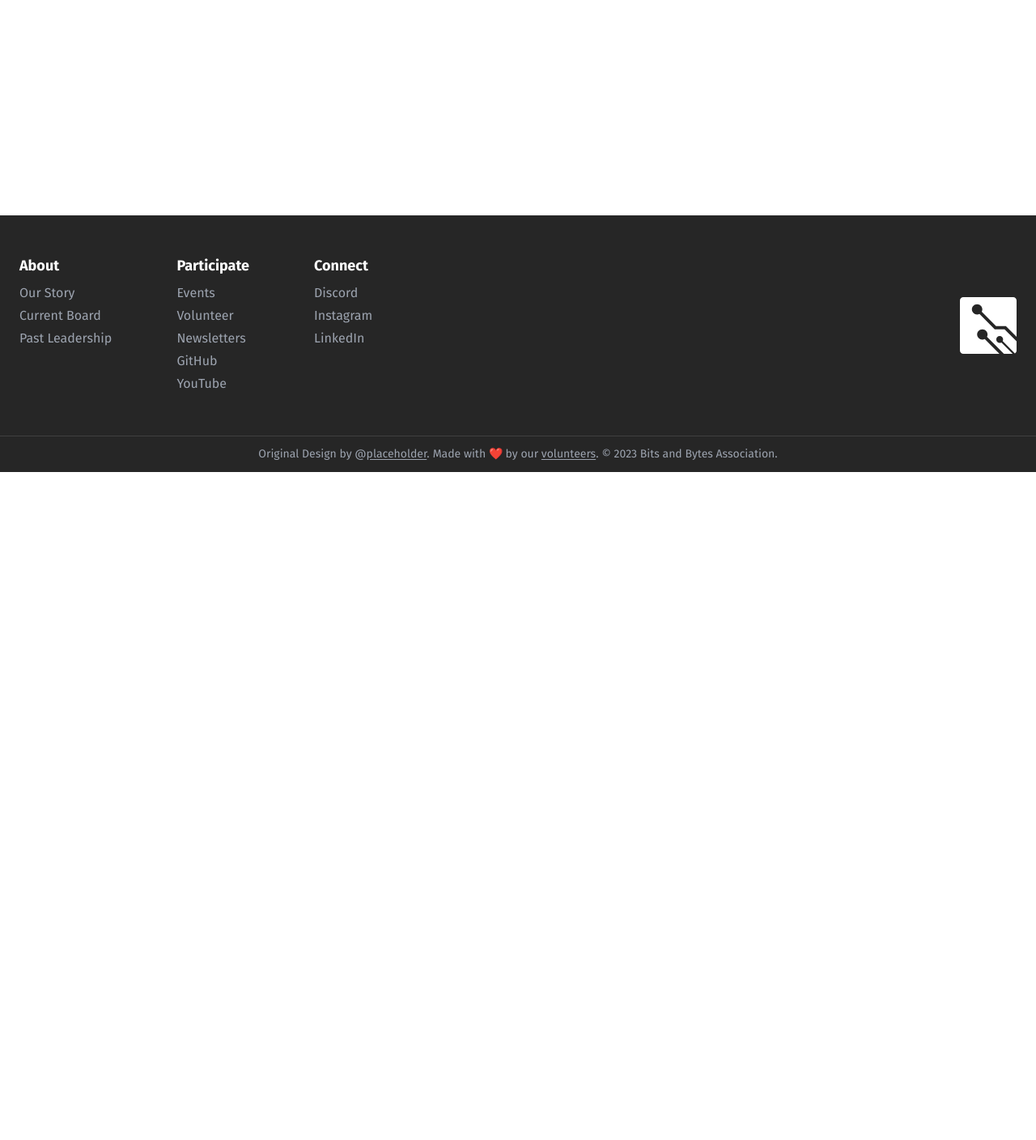
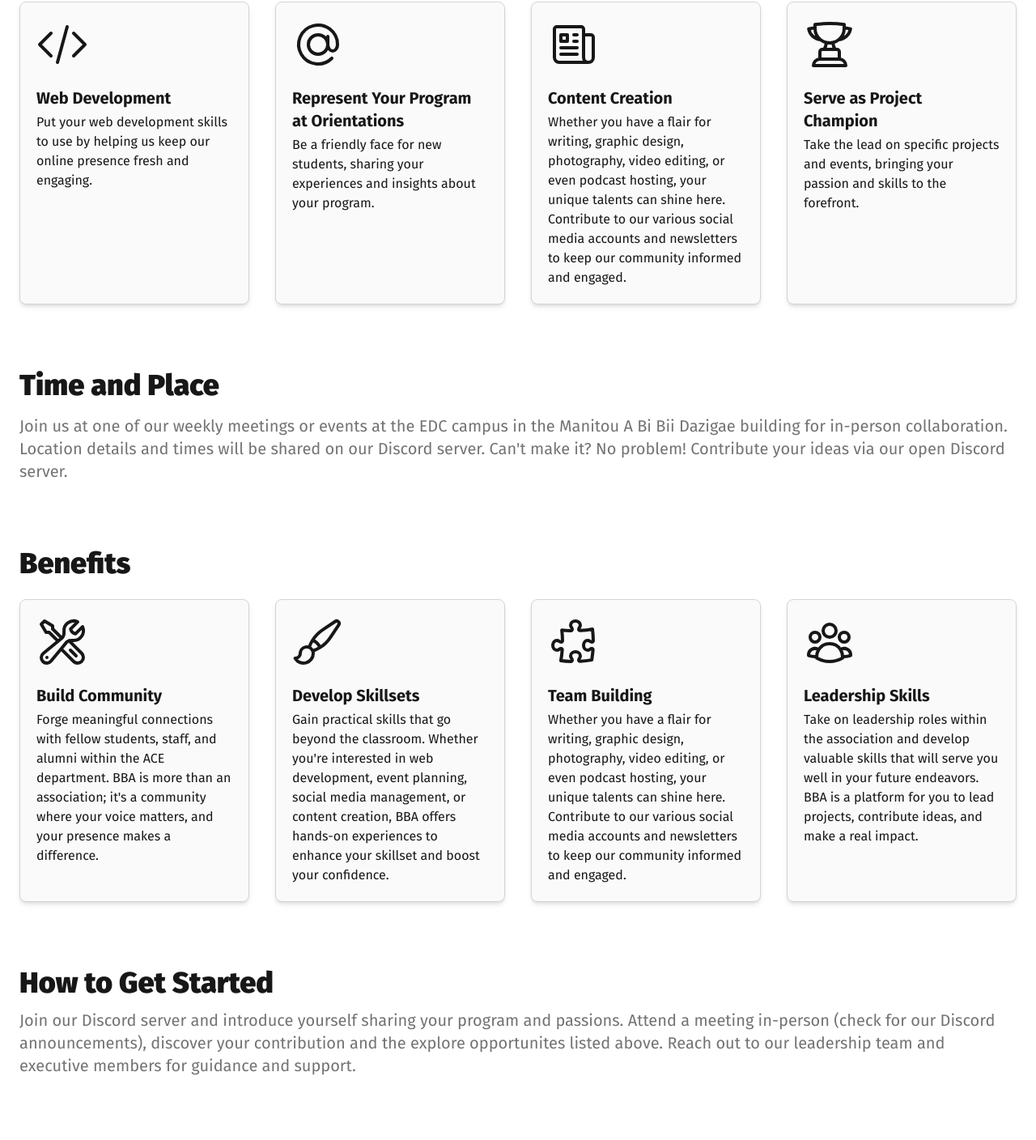
Before and after one commit to bits-and-bytes-association/bitsandbytesassociation.ca, a Next.js app: page /volunteer in a window 1280 px wide. Before the commit this address had no page. Shown: the part 658-2066 px from the top of the page at 81% size. Before the commit the page ends 1241 px from the top, so only its background shows below. Built offline with nearby package versions, Linux system fonts and the light colour scheme.

Commit message:
Add the Volunteer page and tweak general styling

```diff
--- a/src/components/common/layout/Page.jsx
+++ b/src/components/common/layout/Page.jsx
@@ -5,9 +5,7 @@ export default function Page({ title, description, children }) {
     <>
       <Title title={title} />
       <div className="container mx-auto px-6 pt-8 pb-16">
-        <h1 className="mb-6 cursor-default text-5xl font-black text-neutral-900">
-          {title}
-        </h1>
+        <h1 className="mb-6 cursor-default text-5xl font-black">{title}</h1>
         <p className="mb-12 text-xl text-neutral-500">{description}</p>
         {children}
       </div>
--- a/src/data/footer-links.json
+++ b/src/data/footer-links.json
@@ -24,8 +24,8 @@
         "href": "/events"
       },
       {
-        "label": "Volunteer",
-        "href": "#"
+        "label": "Volunteering",
+        "href": "/volunteer"
       },
       {
         "label": "Newsletters",
--- a/src/pages/current-board.jsx
+++ b/src/pages/current-board.jsx
@@ -38,11 +38,11 @@ export default function CurrentBoardPage() {
                 alt={`${member.name} Avatar`}
               />
               <div className="p-5">
-                <h2 className="text-xl font-bold text-neutral-900">
+                <div className="text-xl font-bold text-neutral-900">
                   {member.name}
-                </h2>
+                </div>
                 <div className="text-neutral-600">{member.program}</div>
-                <span className="text-neutral-600">{member.role}</span>
+                <div className="text-neutral-600">{member.role}</div>
                 <p className="mt-3 mb-4 font-light text-neutral-800">
                   {member.bio}
                 </p>
--- a/src/pages/index.jsx
+++ b/src/pages/index.jsx
@@ -88,7 +88,7 @@ export default function Home({ instaFeed }) {
                 dignissim sapien, eget lobortis sapien nunc ut elit.
               </p>
               <div>
-                <Button as={Link} href="#" size="lg">
+                <Button as={Link} href="/our-story" size="lg">
                   Learn More
                 </Button>
               </div>
@@ -103,7 +103,7 @@ export default function Home({ instaFeed }) {
       </section>
 
       {/* Instagram section */}
-      <section id="instagram">
+      <section id="instagram" className="md:py-16">
         <div className="container mx-auto px-8">
           <InstagramWidget
             title="Follow us on Instagram"
--- a/src/pages/our-story.jsx
+++ b/src/pages/our-story.jsx
@@ -4,10 +4,10 @@ import Page from '@/components/common/layout/Page';
 import {
   HeartIcon,
   BookOpenIcon,
-  UserGroupIcon,
   AcademicCapIcon,
   EyeIcon,
   RocketLaunchIcon,
+  SparklesIcon,
 } from '@heroicons/react/24/outline';
 
 export default function OurStoryPage() {
@@ -33,11 +33,14 @@ export default function OurStoryPage() {
       }
     >
       {/* Mission and Vision cards */}
-      <div className="mb-16 flex justify-center gap-8">
+      <section
+        id="mission-and-vision"
+        className="mb-32 flex justify-center gap-32"
+      >
         <div className="flex flex-col items-center gap-4">
-          <div className="max-w-xs grow rounded-lg border border-neutral-300 bg-neutral-50 p-5 shadow-md">
+          <div className="max-w-sm grow rounded-lg border border-neutral-300 bg-neutral-50 p-5 shadow-md">
             <RocketLaunchIcon className="mb-5 h-16 w-16" />
-            <h2 className="text-xl font-bold text-neutral-900">Mission</h2>
+            <div className="mb-1 text-xl font-bold">Mission</div>
             <p>
               Cultivate a thriving community through meaningful communication,
               connecting ACE Department students, staff, and alumni.
@@ -45,21 +48,21 @@ export default function OurStoryPage() {
           </div>
         </div>
         <div className="flex flex-col items-center gap-4">
-          <div className="max-w-xs grow rounded-lg border border-neutral-300 bg-neutral-50 p-5 shadow-md">
+          <div className="max-w-sm grow rounded-lg border border-neutral-300 bg-neutral-50 p-5 shadow-md">
             <EyeIcon className="mb-5 h-16 w-16" />
-            <h2 className="text-xl font-bold text-neutral-900">Vision</h2>
-            Establish a distinguished RRC Polytech tech community, uniting
-            students, alumni, and staff with a dedication to high-quality
-            education and enduring relationships within the ACE Department.
+            <div className="mb-1 text-xl font-bold">Vision</div>
+            <p>
+              Establish a distinguished RRC Polytech tech community, uniting
+              students, alumni, and staff with a dedication to high-quality
+              education and enduring relationships within the ACE Department.
+            </p>
           </div>
         </div>
-      </div>
+      </section>
       {/* Goals */}
-      <div className="flex flex-col">
+      <section id="goals" className="mb-20 flex flex-col">
         <div className="mb-12 text-center">
-          <h2 className="cursor-default text-4xl font-bold text-neutral-900">
-            Goals
-          </h2>
+          <div className="cursor-default text-4xl font-black">Goals</div>
           <p className="text-xl text-neutral-500">
             Inspire a meaningful college experience by championing teamwork and
             embracing diversity among ACE students.
@@ -69,9 +72,9 @@ export default function OurStoryPage() {
         <div className="grid gap-8 lg:grid-cols-2">
           <div className="rounded-lg border border-neutral-300 bg-neutral-50 p-5 shadow-md">
             <AcademicCapIcon className="mb-3 h-16 w-16" />
-            <h3 className="text-xl font-bold text-neutral-900">
+            <div className="mb-1 text-xl font-bold">
               Address Diverse Student Needs
-            </h3>
+            </div>
             <p>
               Tackle a spectrum of needs from academic support, professional
               development, social and well-being initiatives, across all ACE
@@ -79,10 +82,10 @@ export default function OurStoryPage() {
             </p>
           </div>
           <div className="rounded-lg border border-neutral-300 bg-neutral-50 p-5 shadow-md">
-            <UserGroupIcon className="mb-3 h-16 w-16" />
-            <h3 className="text-xl font-bold text-neutral-900">
+            <SparklesIcon className="mb-3 h-16 w-16" />
+            <div className="mb-1 text-xl font-bold">
               Organize Inclusive Events
-            </h3>
+            </div>
             <p>
               Plan engaging events from industry professional meet-ups, program
               tutorials, to fun game nights, providing diverse opportunities for
@@ -91,9 +94,9 @@ export default function OurStoryPage() {
           </div>
           <div className="rounded-lg border border-neutral-300 bg-neutral-50 p-5 shadow-md">
             <BookOpenIcon className="mb-3 h-16 w-16" />
-            <h3 className="text-xl font-bold text-neutral-900">
+            <div className="mb-1 text-xl font-bold">
               Share Valuable information
-            </h3>
+            </div>
             <p>
               Effectively spread information through savvy social media posts
               and carefully crafted newsletters. Boost event awareness,
@@ -103,9 +106,9 @@ export default function OurStoryPage() {
           </div>
           <div className="rounded-lg border border-neutral-300 bg-neutral-50 p-5 shadow-md">
             <HeartIcon className="mb-3 h-16 w-16" />
-            <h3 className="text-xl font-bold text-neutral-900">
+            <div className="mb-1 text-xl font-bold">
               Nurture an Empowered Community
-            </h3>
+            </div>
             <p>
               Fuel community growth by through executive meetings to
               strategically plan and discuss upcoming events and initiatives -
@@ -114,7 +117,7 @@ export default function OurStoryPage() {
             </p>
           </div>
         </div>
-      </div>
+      </section>
     </Page>
   );
 }
--- a/src/pages/past-leadership.jsx
+++ b/src/pages/past-leadership.jsx
@@ -63,13 +63,13 @@ export default function PastLeadershipPage() {
       description="We acknowledge the invaluable contributions of past leadership teams who have guided and shaped the Bits and Bytes Association. Each name on this list represents dedicated individuals who played pivotal roles, leaving an enduring impact on our community. We are so grateful to the students who have been instrumental in building the Bits and Bytes Association into what it is today."
     >
       <div className="mb-4 flex flex-col items-center justify-between sm:flex-row">
-        <h1 className="mb-4 text-2xl font-semibold sm:mb-0">Members</h1>
+        <h2 className="mb-4 text-2xl font-semibold sm:mb-0">Members</h2>
         <SearchBar onChange={onSearchChange} />
       </div>
       <div className="overflow-x-auto rounded-lg border border-neutral-300 shadow-md">
         <table className="w-full text-left">
           <thead className="bg-neutral-100">
-            <tr className="border-b text-neutral-900">
+            <tr className="border-b">
               <th className="px-6 py-4">Name</th>
               <th className="px-6 py-4">Role</th>
               <th className="px-6 py-4">Year</th>
--- /dev/null
+++ b/src/pages/volunteer.jsx
@@ -0,0 +1,195 @@
+import Link from 'next/link';
+import Image from 'next/image';
+import Page from '@/components/common/layout/Page';
+import Button from '@/components/common/ui/Button';
+
+// Icons
+import {
+  AtSymbolIcon,
+  CodeBracketIcon,
+  NewspaperIcon,
+  PaintBrushIcon,
+  PuzzlePieceIcon,
+  TrophyIcon,
+  UserGroupIcon,
+  WrenchScrewdriverIcon,
+} from '@heroicons/react/24/outline';
+
+export default function VolunteerPage() {
+  return (
+    <Page
+      title="Volunteering"
+      description="The Bits and Bytes Association believes in the power of collaboration, creativity, and community. As a student-run organization dedicated to enhancing the educational experience within the Applied Computer Education (ACE) department at Red River College Polytechnic, we understand the value of student engagement. Our volunteer opportunities are designed to not only contribute to the success of the BBA but also to provide a platform for personal and professional growth."
+    >
+      <div className="mt-16 mb-4">
+        {/* Who We're Looking For */}
+        <section id="who-were-looking-for">
+          <div className="mb-4 text-4xl font-black">Who We're Looking For</div>
+          <p className="mb-20 text-xl text-neutral-500">
+            All students with a passion for technology and eager to develop your
+            skills and contribute to a supportive community are welcome! If
+            you're enrolled in any of RRC Polytech's ACE programs, there's a
+            place for you to contribute in the BBA.
+          </p>
+        </section>
+
+        {/* Opportunities */}
+        <section id="opportunities" className="mb-20">
+          <div className="mb-6 text-4xl font-black">Opportunities</div>
+          <div className="flex justify-center gap-8">
+            <div className="flex flex-col items-center gap-4">
+              <div className="max-w-xs grow rounded-lg border border-neutral-300 bg-neutral-50 p-5 shadow-md">
+                <CodeBracketIcon className="mb-5 h-16 w-16" />
+                <div className="mb-1 text-xl font-bold">Web Development</div>
+                <p>
+                  Put your web development skills to use by helping us keep our
+                  online presence fresh and engaging.
+                </p>
+              </div>
+            </div>
+            <div className="flex flex-col items-center gap-4">
+              <div className="max-w-xs grow rounded-lg border border-neutral-300 bg-neutral-50 p-5 shadow-md">
+                <AtSymbolIcon className="mb-5 h-16 w-16" />
+                <div className="mb-1 text-xl font-bold">
+                  Represent Your Program at Orientations
+                </div>
+                <p>
+                  Be a friendly face for new students, sharing your experiences
+                  and insights about your program.
+                </p>
+              </div>
+            </div>
+            <div className="flex flex-col items-center gap-4">
+              <div className="max-w-xs grow rounded-lg border border-neutral-300 bg-neutral-50 p-5 shadow-md">
+                <NewspaperIcon className="mb-5 h-16 w-16" />
+                <div className="mb-1 text-xl font-bold">Content Creation</div>
+                <p>
+                  Whether you have a flair for writing, graphic design,
+                  photography, video editing, or even podcast hosting, your
+                  unique talents can shine here. Contribute to our various
+                  social media accounts and newsletters to keep our community
+                  informed and engaged.
+                </p>
+              </div>
+            </div>
+            <div className="flex flex-col items-center gap-4">
+              <div className="max-w-xs grow rounded-lg border border-neutral-300 bg-neutral-50 p-5 shadow-md">
+                <TrophyIcon className="mb-5 h-16 w-16" />
+                <div className="mb-1 text-xl font-bold">
+                  Serve as Project Champion
+                </div>
+                <p>
+                  Take the lead on specific projects and events, bringing your
+                  passion and skills to the forefront.
+                </p>
+              </div>
+            </div>
+          </div>
+        </section>
+
+        {/* Time and Place */}
+        <section id="time-and-place" className="mb-20">
+          <div className="mb-4 text-4xl font-black">Time and Place</div>
+          <p className="text-xl text-neutral-500">
+            Join us at one of our weekly meetings or events at the EDC campus in
+            the Manitou A Bi Bii Dazigae building for in-person collaboration.
+            Location details and times will be shared on our Discord server.
+            Can't make it? No problem! Contribute your ideas via our open
+            Discord server.
+          </p>
+        </section>
+
+        {/* Benefits */}
+        <section id="benefits" className="mb-20">
+          <div className="mb-6 text-4xl font-black">Benefits</div>
+          <div className="flex justify-center gap-8">
+            <div className="flex flex-col items-center gap-4">
+              <div className="max-w-xs grow rounded-lg border border-neutral-300 bg-neutral-50 p-5 shadow-md">
+                <WrenchScrewdriverIcon className="mb-5 h-16 w-16" />
+                <div className="mb-1 text-xl font-bold">Build Community</div>
+                <p>
+                  Forge meaningful connections with fellow students, staff, and
+                  alumni within the ACE department. BBA is more than an
+                  association; it's a community where your voice matters, and
+                  your presence makes a difference.
+                </p>
+              </div>
+            </div>
+            <div className="flex flex-col items-center gap-4">
+              <div className="max-w-xs grow rounded-lg border border-neutral-300 bg-neutral-50 p-5 shadow-md">
+                <PaintBrushIcon className="mb-5 h-16 w-16" />
+                <div className="mb-1 text-xl font-bold">Develop Skillsets</div>
+                <p>
+                  Gain practical skills that go beyond the classroom. Whether
+                  you're interested in web development, event planning, social
+                  media management, or content creation, BBA offers hands-on
+                  experiences to enhance your skillset and boost your
+                  confidence.
+                </p>
+              </div>
+            </div>
+            <div className="flex flex-col items-center gap-4">
+              <div className="max-w-xs grow rounded-lg border border-neutral-300 bg-neutral-50 p-5 shadow-md">
+                <PuzzlePieceIcon className="mb-5 h-16 w-16" />
+                <div className="mb-1 text-xl font-bold">Team Building</div>
+                <p>
+                  Whether you have a flair for writing, graphic design,
+                  photography, video editing, or even podcast hosting, your
+                  unique talents can shine here. Contribute to our various
+                  social media accounts and newsletters to keep our community
+                  informed and engaged.
+                </p>
+              </div>
+            </div>
+            <div className="flex flex-col items-center gap-4">
+              <div className="max-w-xs grow rounded-lg border border-neutral-300 bg-neutral-50 p-5 shadow-md">
+                <UserGroupIcon className="mb-5 h-16 w-16" />
+                <div className="mb-1 text-xl font-bold">Leadership Skills</div>
+                <p>
+                  Take on leadership roles within the association and develop
+                  valuable skills that will serve you well in your future
+                  endeavors. BBA is a platform for you to lead projects,
+                  contribute ideas, and make a real impact.
+                </p>
+              </div>
+            </div>
+          </div>
+        </section>
+
+        {/* How to Get Started */}
+        <section id="how-to-get-started" className="mb-20">
+          <div className="mb-3 text-4xl font-black">How to Get Started</div>
+          <p className="text-xl text-neutral-500">
+            Join our Discord server and introduce yourself sharing your program
+            and passions. Attend a meeting in-person (check for our Discord
+            announcements), discover your contribution and the explore
+            opportunites listed above. Reach out to our leadership team and
+            executive members for guidance and support.
+          </p>
+        </section>
+
+        {/* Start now CTA */}
+        <div className="flex items-center justify-center gap-10">
+          <div className="relative inline-block text-4xl font-semibold before:absolute before:-inset-y-1 before:-inset-x-5 before:block before:-skew-y-3 before:bg-yellow-200/80">
+            <span className="relative text-yellow-900/90">Start now.</span>
+          </div>
+          <Button
+            className="!px-[1.25em] !py-[0.4em]"
+            as={Link}
+            variant="secondary"
+            size="lg"
+            href="https://discord.gg/RXySZQE"
+          >
+            <Image
+              src="/images/discord-logo-white.svg"
+              alt="Join our Discord"
+              width={147}
+              height={40}
+              priority
+            />
+          </Button>
+        </div>
+      </div>
+    </Page>
+  );
+}
```
Also changed, not shown: .eslintrc.json.
